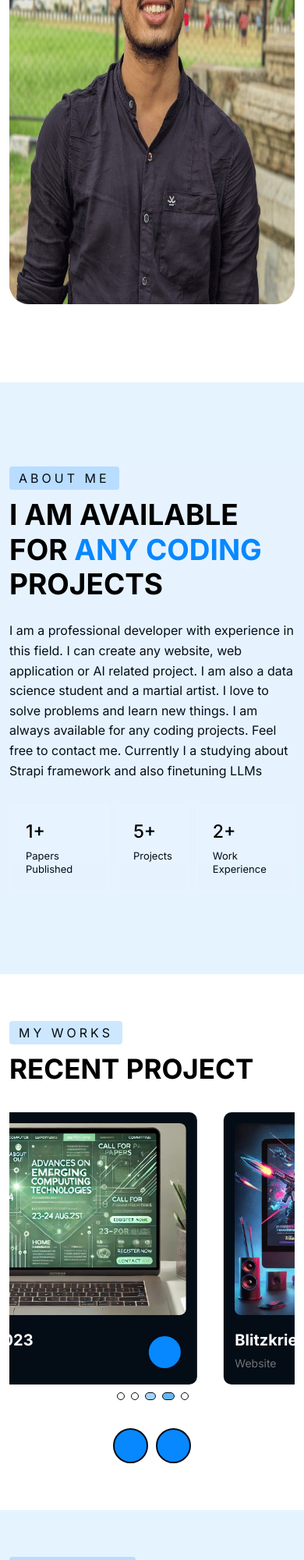
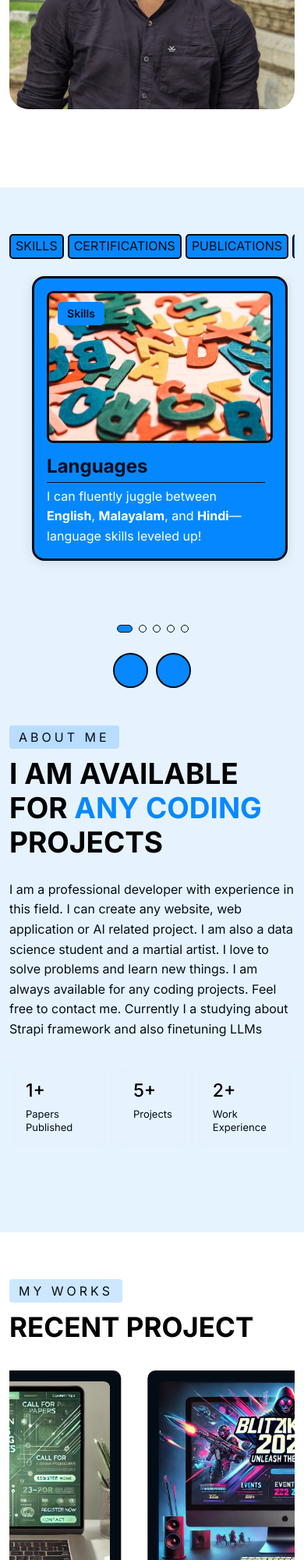
Before and after one commit to bevinbenet/bevinbenet.github.io, a React (Create React App) app: page / in a window 390 px wide. Shown: the part 672-2672 px from the top of the page at 78% size. Built offline with nearby package versions, Linux system fonts and the light colour scheme; some icons are missing.

Commit message:
Added scroll bar and adjusted to phone.

```diff
--- a/src/components/About.jsx
+++ b/src/components/About.jsx
@@ -22,13 +22,15 @@ export default function About({ data }) {
       {
         breakpoint: 768, // Tablet view
         settings: {
-          slidesToShow: 2,
+          slidesToShow: 1,
+          slidesToScroll: 1, // Slides to scroll per click
         },
       },
       {
         breakpoint: 576, // Mobile view
         settings: {
           slidesToShow: 1,
+          slidesToScroll: 1, // Slides to scroll per click
         },
       },
     ],
--- a/src/components/Hero.jsx
+++ b/src/components/Hero.jsx
@@ -80,13 +80,8 @@ export default function Hero({ data, socialData }) {
               src={imgUrl}
               title
               alt="Admin"
-              style={{
-                width: '600px', // Adjust the width
-                height: '600px', // Adjust the height
-                display: 'block', // Center horizontally if needed
-                margin: '0 auto', // Center horizontally
-                borderRadius: '25px', // Optional: Add rounded corners
-              }}
+              className='imageHome'
+
             />
           </div>
         </div>
--- a/src/scss/scss/_style.scss
+++ b/src/scss/scss/_style.scss
@@ -172,6 +172,18 @@ a {
   z-index: 1;
   padding-top: 150px;
   margin-bottom:100px;
+  .imageHome{
+    width: 600px;
+    height: 600px;
+    display: block; // Center horizontally if needed
+    margin: 0 auto; // Center horizontally
+    border-radius: 25px; // Optional: Add rounded corners
+    @include down-md {
+      width: 500px;
+      height: 350px;
+      border-radius: 25px;
+    }
+  }
   @include down-md {
     padding-top: 130px;
   }
@@ -238,17 +250,20 @@ a {
     .btn-bar {
       padding-top: 15px;
     }
+
   }
 }
 
 /* ----------------------
 *   About
 ---------------------------*/
+
 .about-section {
   overflow: hidden;
   .container {
     position: relative;
     z-index: 1;
+
   }
   .effect-1 {
     position: absolute;
@@ -272,9 +287,7 @@ a {
   }
   .about-banner{
     align-items: center;
-    @include down-md {
-      display: none;
-    }
+
   }
   .about-text {
     .section-heading {
@@ -338,6 +351,11 @@ a {
     }
 
   }
+  @include down-md {
+    justify-content:stretch;
+    padding-bottom: 2px;
+    overflow-y: scroll;
+  }
  }
 
  .navigation-buttons {
@@ -375,6 +393,10 @@ a {
   margin-left: 80px;
   align-content: center;
   position: relative; /* Add this line */
+  @include down-md {
+    margin-left: 20px;
+  }
+
 
 
   .skill-media {
```
Also changed, not shown: 11 other files (tests, documents, lock files or other folders).
